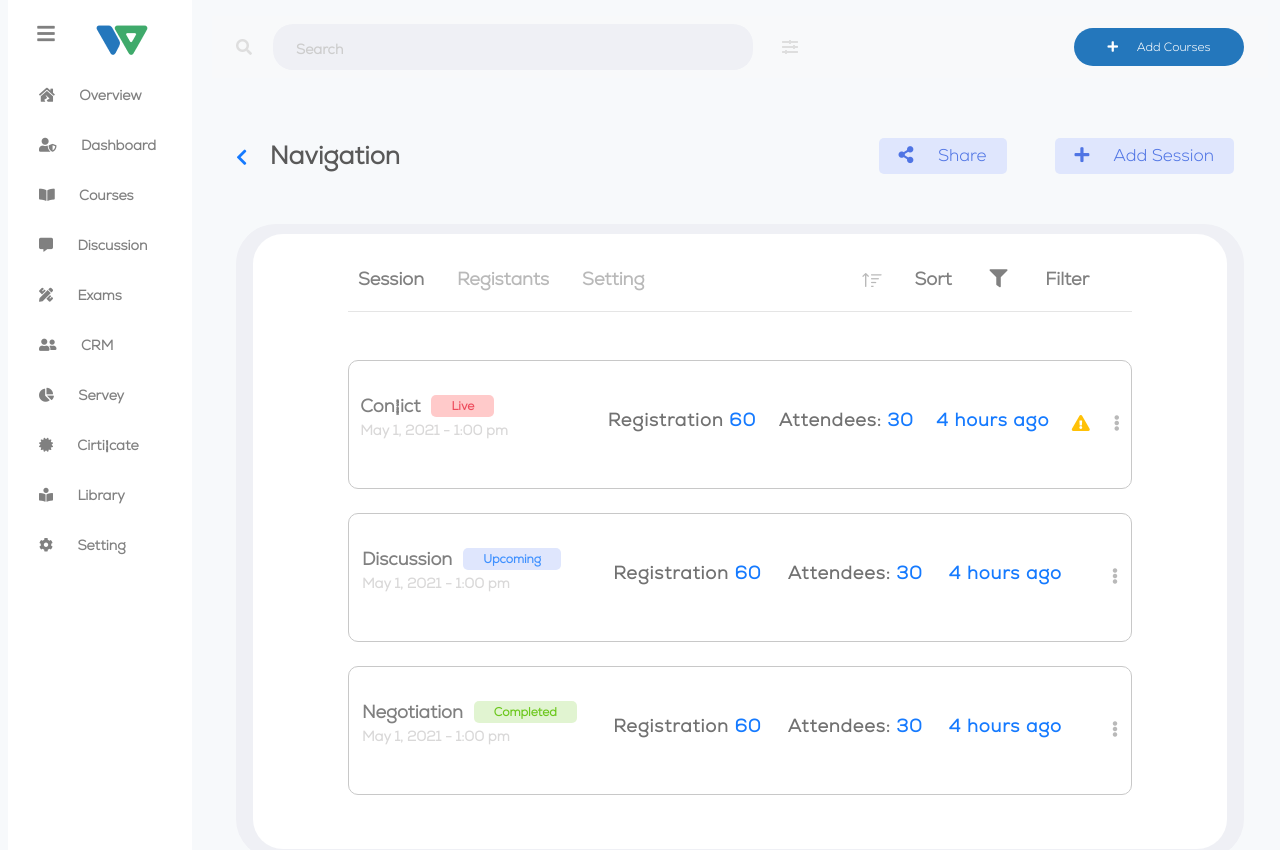
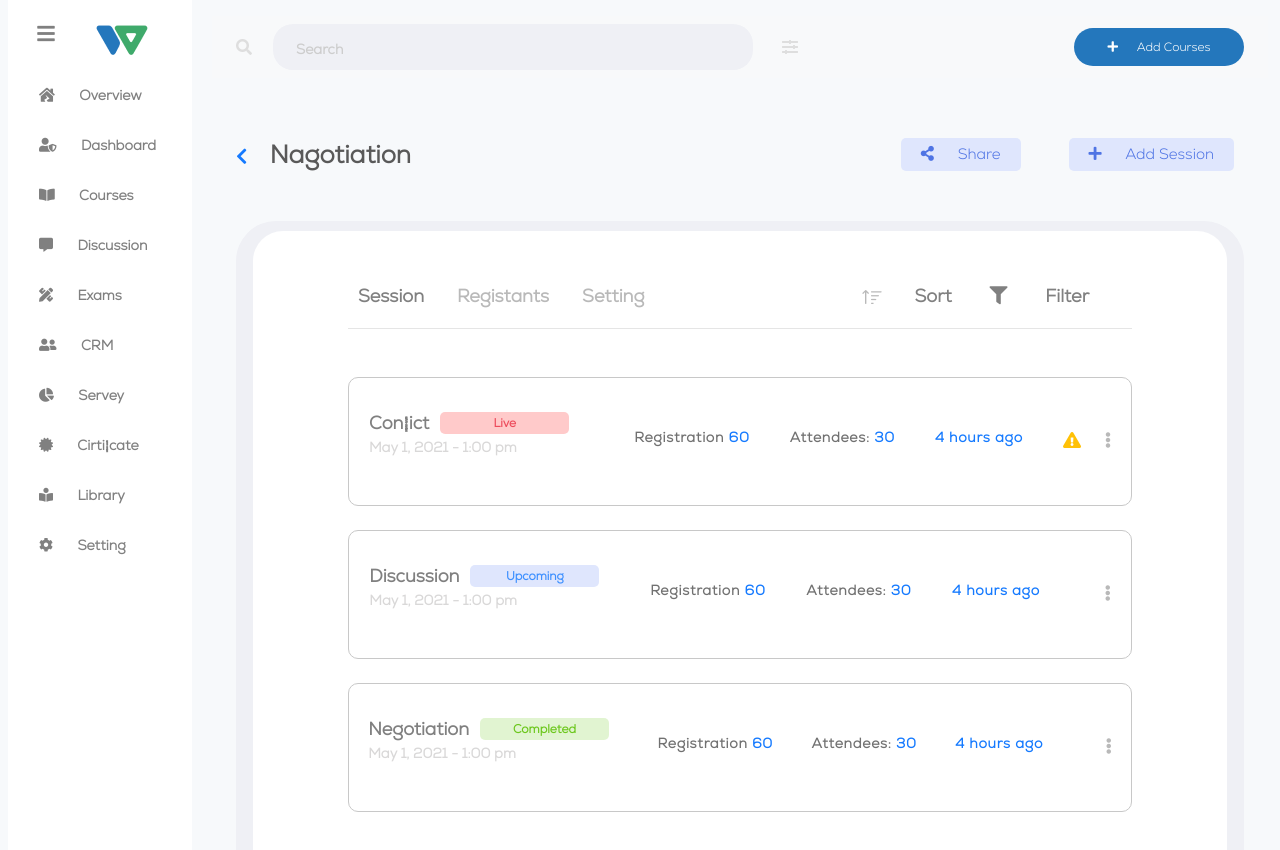
Before and after one commit to nakibulhosen/courses, a React (Create React App) app: page /sessions in a window 1280 px wide. Shown: the top 850 px of the page. Built offline with nearby package versions, Linux system fonts and the light colour scheme.

Commit message:
change style according to feedback

```diff
--- a/src/components/Sessions/Session.css
+++ b/src/components/Sessions/Session.css
@@ -13,7 +13,7 @@
 .session-container{
     background: #FFFFFF;
     border-radius: 30px;
-    padding: 30px 95px;
+    padding: 50px 95px;
 }
 
 .session-menu {
@@ -40,3 +40,6 @@ button.light-btn i {
 .session-left-menu {
    padding-left:10px;
 }
+.sessions-top-button button.light-btn {
+    font-size: 15px;
+}
--- a/src/components/Sessions/SessionsContent.js
+++ b/src/components/Sessions/SessionsContent.js
@@ -63,9 +63,9 @@ const SessionsContent = () => {
                 <div className="col-12">
                     <div className="session-top-content d-flex justify-content-between align-items-center">
                         <Link to="/courses" className='text-decoration-none navigation-text'>
-                            <i className="fas fa-chevron-left primary-color pe-3" style={{ fontSize: "18px" }}></i> Navigation
+                            <i className="fas fa-chevron-left primary-color pe-3" style={{ fontSize: "18px" }}></i> Nagotiation
                         </Link>
-                        <div>
+                        <div className='sessions-top-button'>
                             <button className='light-btn me-5'> <i className="fas fa-share-alt"></i> Share</button>
                             <button className='light-btn'> <i className="fas fa-plus"></i> Add Session</button>
                         </div>
--- a/src/components/SingleSession/SingleSession.css
+++ b/src/components/SingleSession/SingleSession.css
@@ -8,8 +8,13 @@
     min-width: 225px;
 }
 .session-details h4{
+    font-size: 14px;
+}
+.session-details h5{
+    font-size: 14px;
+}
+.session-details h4 , .session-details h5{
     font-weight: bold;
-    font-size: 18px;
     line-height: 18px;
     text-align: center;
     color: #808080;
@@ -21,6 +26,7 @@
     line-height: 12px;
     text-align: center;
     margin-left: 11px;
+    width: 129px;
 }
 .session-details p{
     font-weight: bold;
@@ -31,7 +37,7 @@
 }
 .session-registrant h4, .session-attendees h4, .session-history h4{
     font-weight: bold;
-    font-size: 18px;
+    font-size: 14px;
     line-height: 18px;
     text-align: center;
     letter-spacing: 0.05em;
--- a/src/components/SingleSession/SingleSession.js
+++ b/src/components/SingleSession/SingleSession.js
@@ -8,7 +8,7 @@ const SingleSession = (props) => {
             <div className='d-flex align-items-center justify-content-around h-100'>
                 <div className='session-details'>
                     <div className='d-flex align-items-center'>
-                        <h4>{sessionInfo.name}</h4>
+                        <h4 style={{fontSize:'18px'}}>{sessionInfo.name}</h4>
                         <button className='light-btn'
                             style={{ background: sessionInfo.statusbg, color: sessionInfo.statuscolor }} >{sessionInfo.status}</button>
                     </div>
```
